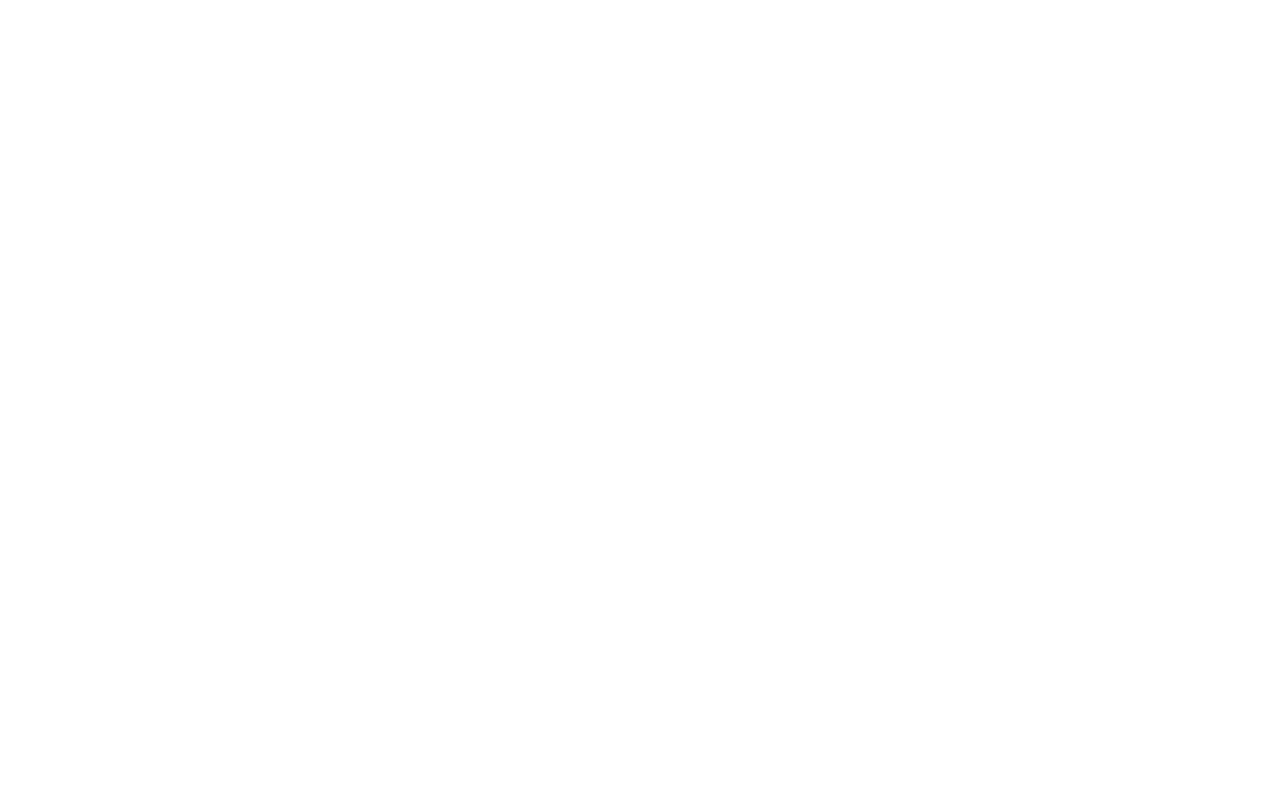
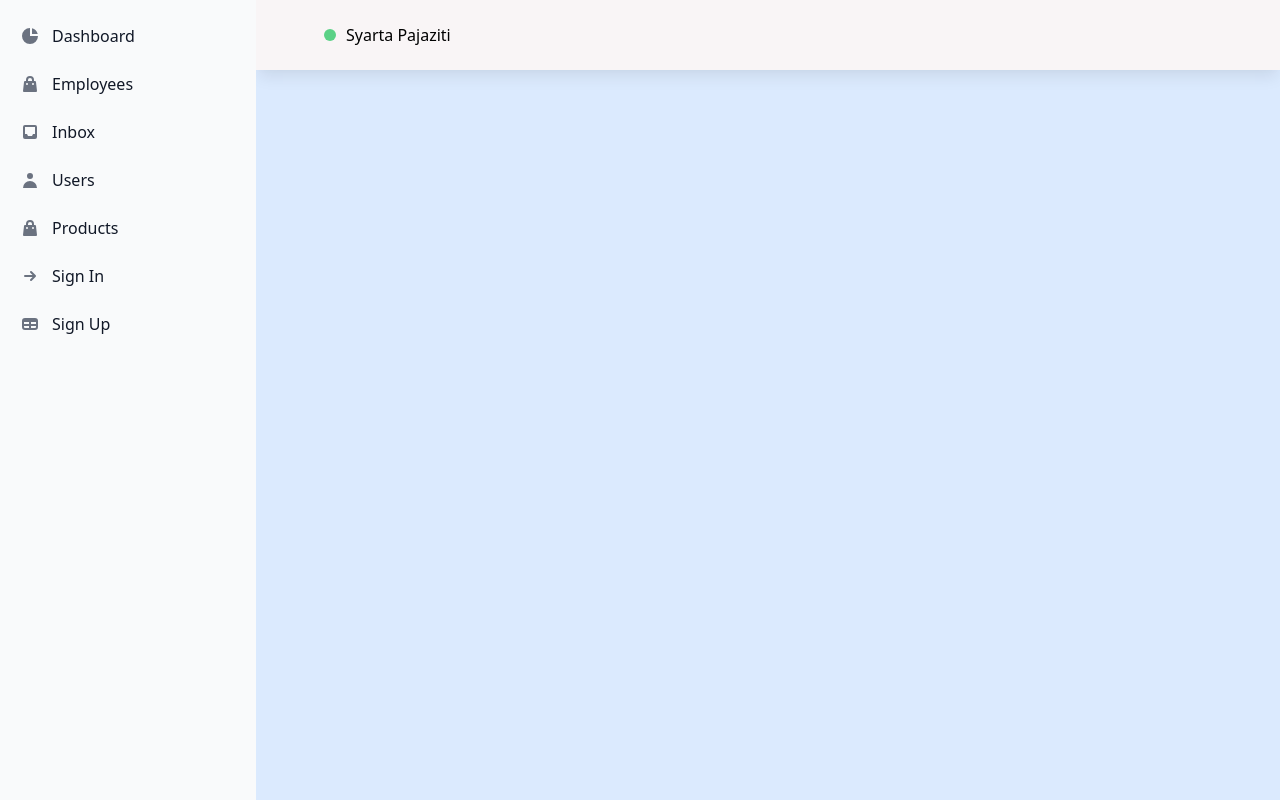
Before and after one commit to EltonMehmeti/HR-Management-System, a React (Create React App) app in the folder client/: page / in a window 1280 px wide. Before the commit this address had no page. Built offline with nearby package versions, Linux system fonts and the light colour scheme.

Commit message:
modifying the sidebar

```diff
--- a/client/src/App.js
+++ b/client/src/App.js
@@ -24,7 +24,7 @@
         <Route path="/hr/signup" element={<HrSignup />} />
 
          {/* DashboardLayout will contain nested routes */}
-         <Route path="/dashboard" element={<DashboardLayout />}>
+         <Route path="/" element={<DashboardLayout />}>
           <Route path="dashboard" element={<Dashboard />} />
           <Route path="employee" element={<EmployeeList />} />
 
--- a/client/src/Layouts/Dashboard/DashboardLayout.js
+++ b/client/src/Layouts/Dashboard/DashboardLayout.js
@@ -1,29 +1,24 @@
-import React from 'react'
+
+import React from 'react';
 import DashboardView from './DashboardView';
 import { Outlet } from 'react-router-dom';
-import SideBar from './DashboardSidebar';
+import Sidebar from './DashboardSidebar';
 
-
-
-export default function DashboardLayout() {
+function DashboardLayout() {
     return (
         <div className='bg-blue-100 relative max-w-screen-2xl flex flex-col min-h-screen'>
-
-
             {/* Content */}
             <div className="flex flex-grow">
                 {/* Sidebar */}
-          <SideBar />
-
+                <Sidebar />
                 {/* Main content */}
-          <div className="flex-grow">
+                <div className="flex flex-col flex-grow">
                     <DashboardView/>
                     <Outlet />
                 </div>
             </div>
+        </div>
+    );
+}
 
-
-      </div>
-
-      )
-}
+export default DashboardLayout;
--- a/client/src/Layouts/Dashboard/DashboardSidebar.js
+++ b/client/src/Layouts/Dashboard/DashboardSidebar.js
@@ -1,45 +1,65 @@
-import React from "react";
-import { Sidebar } from "flowbite-react";
+
+import React from 'react';
 import { HiArrowSmRight, HiChartPie, HiInbox, HiShoppingBag, HiTable, HiUser } from "react-icons/hi";
-import logo from "../../Image/logo (1).png"
+import { Link } from 'react-router-dom';
 
-export default function SideBar() {
-  return (
+function Sidebar() {
+    return (
+        <aside id="default-sidebar" className=" top-0 left-0 z-40 w-64 h-screen overflow-y-auto bg-gray-50 dark:bg-gray-800">
+            <div className="h-full px-3 py-4">
+                <ul className="space-y-2 font-medium">
+                    <li>
+                        <a href="dashboard" className="flex items-center p-2 text-gray-900 rounded-lg dark:text-white hover:bg-gray-100 dark:hover:bg-gray-700 group">
+                            <HiChartPie className="w-5 h-5 text-gray-500 transition duration-75 dark:text-gray-400 group-hover:text-gray-900 dark:group-hover:text-white" />
+                            <span className="ms-3">Dashboard</span>
+                        </a>
+                    </li>
+                    <li>
+                        <a href="/employee" className="flex items-center p-2 text-gray-900 rounded-lg dark:text-white hover:bg-gray-100 dark:hover:bg-gray-700 group">
+                            <HiShoppingBag className="flex-shrink-0 w-5 h-5 text-gray-500 transition duration-75 dark:text-gray-400 group-hover:text-gray-900 dark:group-hover:text-white" />
+                            <span className="flex-1 ms-3 whitespace-nowrap">
+                               Employees
+                            </span>
+                        </a>
+                    </li>
+                    <li>
+                        <a href="#" className="flex items-center p-2 text-gray-900 rounded-lg dark:text-white hover:bg-gray-100 dark:hover:bg-gray-700 group">
+                            <HiInbox className="flex-shrink-0 w-5 h-5 text-gray-500 transition duration-75 dark:text-gray-400 group-hover:text-gray-900 dark:group-hover:text-white" />
+                            <span className="flex-1 ms-3 whitespace-nowrap">Inbox</span>
+                        </a>
+                    </li>
+                    <li>
+                        <a href="#" className="flex items-center p-2 text-gray-900 rounded-lg dark:text-white hover:bg-gray-100 dark:hover:bg-gray-700 group">
+                            <HiUser className="flex-shrink-0 w-5 h-5 text-gray-500 transition duration-75 dark:text-gray-400 group-hover:text-gray-900 dark:group-hover:text-white" />
+                            <span className="flex-1 ms-3 whitespace-nowrap">Users</span>
+                        </a>
+                    </li>
+                    <li>
+                        <a href="#" className="flex items-center p-2 text-gray-900 rounded-lg dark:text-white hover:bg-gray-100 dark:hover:bg-gray-700 group">
+                            <HiShoppingBag className="flex-shrink-0 w-5 h-5 text-gray-500 transition duration-75 dark:text-gray-400 group-hover:text-gray-900 dark:group-hover:text-white" />
+                            <span className="flex-1 ms-3 whitespace-nowrap">Products</span>
+                        </a>
+                    </li>
+                    <li>
+                        <a href="/hr/signin"className="flex items-center p-2 text-gray-900 rounded-lg dark:text-white hover:bg-gray-100 dark:hover:bg-gray-700 group">
+                            <HiArrowSmRight className="flex-shrink-0 w-5 h-5 text-gray-500 transition duration-75 dark:text-gray-400 group-hover:text-gray-900 dark:group-hover:text-white" />
+                            <span className="flex-1 ms-3 whitespace-nowrap">
+                              Sign In
+                               </span>
+                        </a>
+                    </li>
+                    <li>
+                        <a href="/hr/signup"  className="flex items-center p-2 text-gray-900 rounded-lg dark:text-white hover:bg-gray-100 dark:hover:bg-gray-700 group">
+                            <HiTable className="flex-shrink-0 w-5 h-5 text-gray-500 transition duration-75 dark:text-gray-400 group-hover:text-gray-900 dark:group-hover:text-white" />
+                            <span className="flex-1 ms-3 whitespace-nowrap">
+                            Sign Up
+                               </span>
+                        </a>
+                    </li>
+                </ul>
+            </div>
+        </aside>
+    );
+}
 
-    <Sidebar aria-label="Sidebar with multi-level dropdown example" className="bg-sky-800">
-
-      <Sidebar.Items>
-        <Sidebar.ItemGroup>
-        <Sidebar.Item>
-        <img src={logo} alt="Logo" className="w-10 h-15 mx-auto my-4" /> {/* Adjust the class to fit your styling */}
-      </Sidebar.Item>
-          <Sidebar.Item href="#" className="text-white" icon={HiChartPie}>
-            Dashboard
-          </Sidebar.Item>
-          <Sidebar.Collapse icon={HiShoppingBag} className="text-white" label="EMployees">
-            <Sidebar.Item href="dashboard/employee" className="mr-auto font-normal text-white">Employees</Sidebar.Item>
-            <Sidebar.Item href="#" className="text-white">Sales</Sidebar.Item>
-            <Sidebar.Item href="#" className="text-white">Refunds</Sidebar.Item>
-            <Sidebar.Item href="#" className="text-white">Shipping</Sidebar.Item>
-          </Sidebar.Collapse>
-          <Sidebar.Item href="#" icon={HiInbox} className="text-white">
-            Inbox
-          </Sidebar.Item>
-          <Sidebar.Item href="#" icon={HiUser} className="text-white">
-            Users
-          </Sidebar.Item>
-          <Sidebar.Item href="#" icon={HiShoppingBag} className="text-white">
-            Products
-          </Sidebar.Item>
-          <Sidebar.Item href="#" icon={HiArrowSmRight} className="text-white">
-            Sign In
-          </Sidebar.Item>
-          <Sidebar.Item href="#" icon={HiTable} className="text-white">
-            Sign Up
-          </Sidebar.Item>
-        </Sidebar.ItemGroup>
-      </Sidebar.Items>
-    </Sidebar>
-
-  );
-}
+export default Sidebar;
```
Lines whose indentation alone changed are shown as unchanged.
